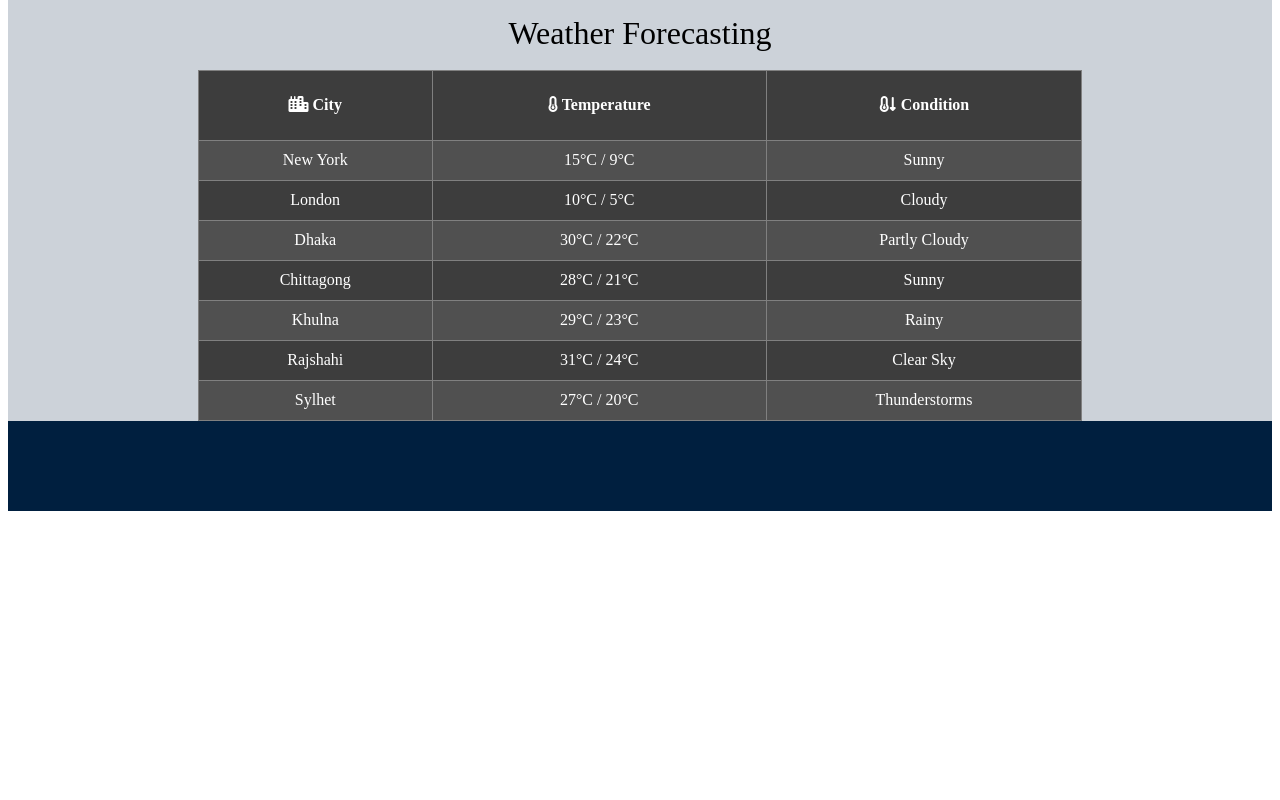
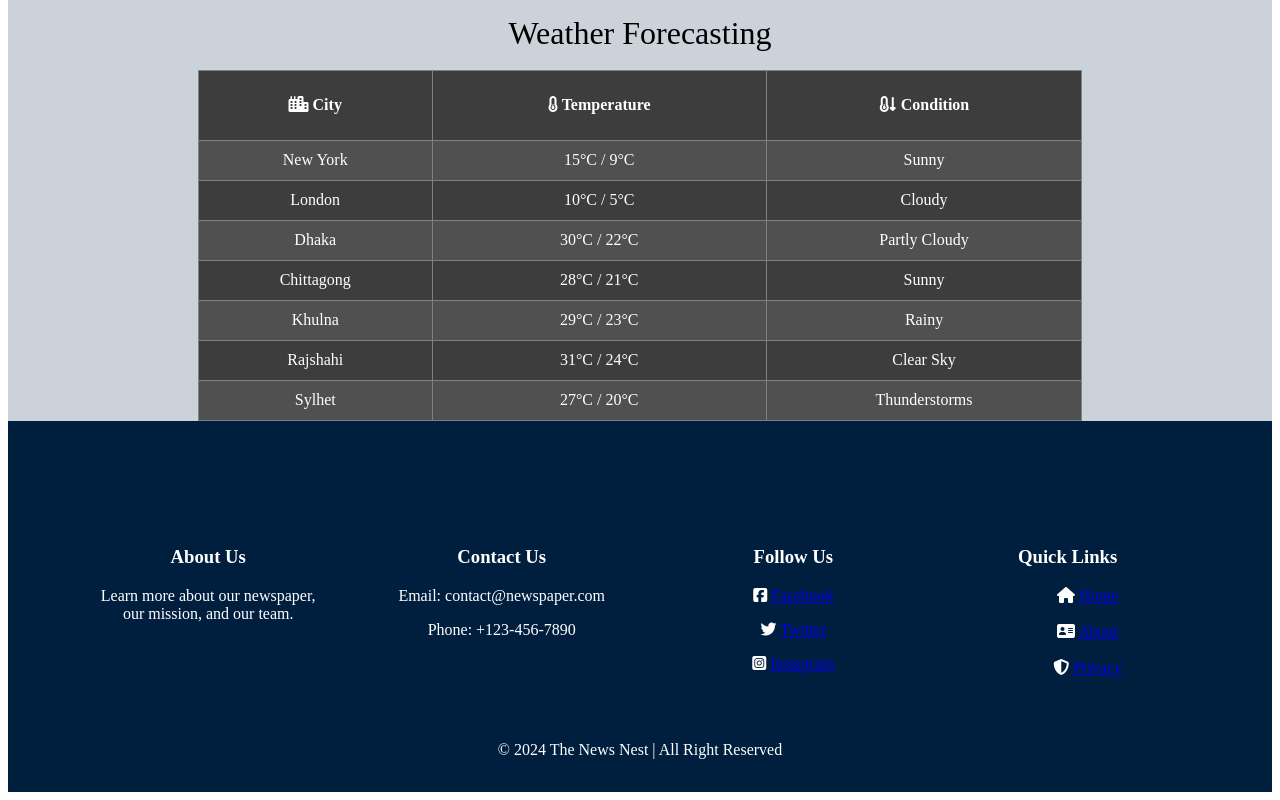
Before and after one commit to popanda49/Newspaper-project-with-HTML, a plain HTML site: page index.html in a window 1280 px wide. Shown: the part 4560-5360 px from the top of the page. Before the commit the page ends 5079 px from the top, so only its background shows below. Drawn offline with Linux system fonts and the light colour scheme.

Commit message:
Section/ Footer

```diff
--- a/index.html
+++ b/index.html
@@ -549,6 +549,89 @@
          <br>
          <br>
 
+          <!-- Footer -->
+
+
+
+          <footer style="background-color: #001F3F; color: #fff;" >
+
+
+            <table align="center" width="90%" cellpadding="15" >
+                <tr>
+                  <td  align="center" valign="top" width="400">
+                    <div>
+                      <h3><font color="">About Us</font></h3>
+                      <p><font color="">Learn more about our newspaper, our mission, and our team.</font></p>
+
+                    </div>
+                  </td>
+                  <td  align="center" valign="top" width="400">
+                    <div>
+                        <h3>Contact Us</h3>
+                         <p>Email: contact@newspaper.com</p>
+                         <p>Phone: +123-456-7890</p>
+                        </div>
+
+                  </td>
+                  <td  align="center" valign="top" width="400">
+                    <div>
+                        <h3>Follow Us</h3>
+                            <p>
+                                <i class="fa-brands fa-square-facebook fa-1x"></i>
+                                <a href="https://www.facebook.com">Facebook</a>
+                            </p>
+                            <p>
+                                <i class="fa-brands fa-twitter"></i>
+                                <a href="https://www.twitter.com">Twitter</a>
+                            </p>
+                            <p>
+                                <i class="fa-brands fa-square-instagram"></i>
+                                <a href="https://www.instagram.com">Instagram</a>
+                            </p>
+
+                         </div>
+
+                  </td>
+                  <td  align="center" valign="top" width="400">
+                    <div>
+                        <h3>Quick Links</h3>
+                         <ul type="none">
+                            <li>
+                                <i class="fa-solid fa-house"></i>
+                                <a href="/home">Home</a>
+                            </li>
+                            <br>
+                             <li>
+                                <i class="fa-solid fa-address-card"></i>
+                                <a href="/about">About</a>
+                            </li>
+                              <br>
+                               <li>
+                                <i class="fa-solid fa-shield-halved"></i>
+                                <a href="/privacy">Privacy</a>
+                            </li>
+
+                           </ul>
+                        </div>
+                  </td>
+                </tr>
+                <tr align="center">
+                    <td colspan="4">
+                        <div>
+                            <p>&copy; 2024 The News Nest | All Right Reserved</p> </div>
+                    </td>
+                </tr>
+            </table>
+
+
+
+
+
+
+
+        </footer>
+
+
 
 
 
```
